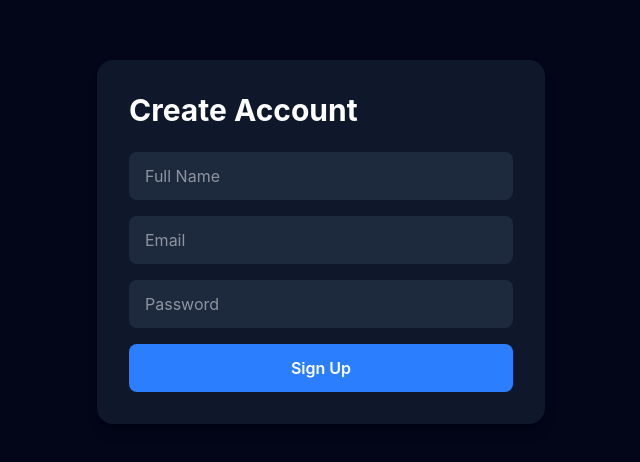
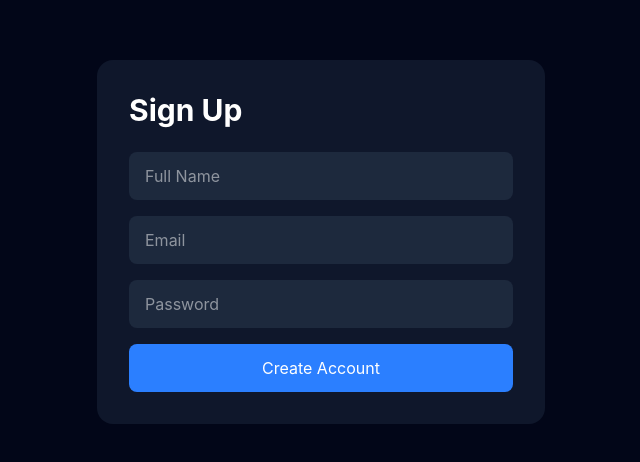
Before and after one commit to RRThrsh/evaluation-frontend, a React (Vite) app: page /signup in a window 1280 px wide. Shown: the part 158-620 px from the top of the page, without its empty margins (319-959 px from the left). Built offline with nearby package versions, Linux system fonts and the light colour scheme.

Commit message:
FIX: signup

```diff
--- a/src/pages/Signup.jsx
+++ b/src/pages/Signup.jsx
@@ -1,35 +1,86 @@
+import { useState } from "react";
+import { registerUser } from "../api/auth";
+
 export default function Signup() {
+    const [form, setForm] = useState({
+        full_name: "",
+        email: "",
+        password: "",
+        role: "USER"
+    });
+
+    const [message, setMessage] = useState("");
+
+    const handleChange = (e) => {
+        setForm({
+            ...form,
+            [e.target.name]: e.target.value
+        });
+    };
+
+    const handleSubmit = async (e) => {
+        e.preventDefault();
+
+        try {
+            const res = await registerUser(form);
+
+            setMessage(res.data.message);
+
+            console.log(res.data);
+
+        } catch (err) {
+            console.error(err);
+
+            setMessage(
+                err.response?.data?.message || "Registration failed"
+            );
+        }
+    };
+
     return (
         <div className="flex min-h-screen items-center justify-center bg-slate-950">
-            <div className="w-full max-w-md rounded-2xl bg-slate-900 p-8 shadow-lg">
+            <div className="w-full max-w-md rounded-2xl bg-slate-900 p-8">
                 <h2 className="mb-6 text-3xl font-bold text-white">
-                    Create Account
+                    Sign Up
                 </h2>
 
-                <form className="space-y-4">
+                {message && (
+                    <p className="mb-4 text-sm text-green-400">
+                        {message}
+                    </p>
+                )}
+
+                <form onSubmit={handleSubmit} className="space-y-4">
+
                     <input
                         type="text"
+                        name="full_name"
                         placeholder="Full Name"
-                        className="w-full rounded-lg bg-slate-800 px-4 py-3 text-white outline-none focus:ring-2 focus:ring-blue-500"
+                        onChange={handleChange}
+                        className="w-full rounded-lg bg-slate-800 px-4 py-3 text-white"
                     />
 
                     <input
                         type="email"
+                        name="email"
                         placeholder="Email"
-                        className="w-full rounded-lg bg-slate-800 px-4 py-3 text-white outline-none focus:ring-2 focus:ring-blue-500"
+                        onChange={handleChange}
+                        className="w-full rounded-lg bg-slate-800 px-4 py-3 text-white"
                     />
 
                     <input
                         type="password"
+                        name="password"
                         placeholder="Password"
-                        className="w-full rounded-lg bg-slate-800 px-4 py-3 text-white outline-none focus:ring-2 focus:ring-blue-500"
+                        onChange={handleChange}
+                        className="w-full rounded-lg bg-slate-800 px-4 py-3 text-white"
                     />
 
                     <button
                         type="submit"
-                        className="w-full rounded-lg bg-blue-500 py-3 font-semibold text-white hover:bg-blue-600 transition"
+                        className="w-full rounded-lg bg-blue-500 py-3 text-white"
                     >
-                        Sign Up
+                        Create Account
                     </button>
                 </form>
             </div>
```
